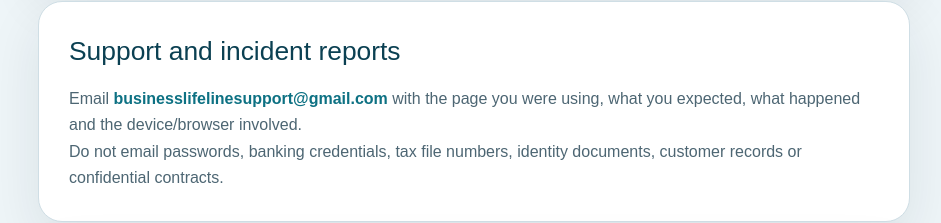
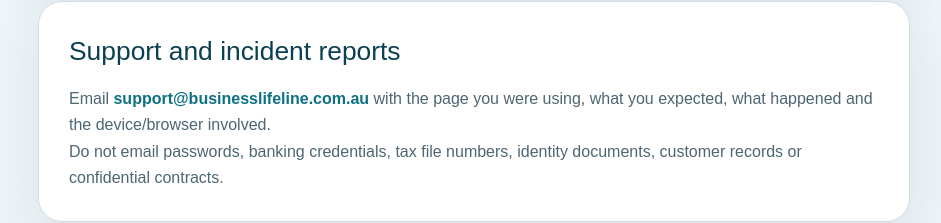
Before and after one commit to willywilburwonka333-gif/business-lifeline, a Next.js app: page /status in a window 1280 px wide. Shown: the part 1089-1312 px from the top of the page, without its empty margins (166-1107 px from the left). Built offline with nearby package versions, Linux system fonts and the light colour scheme; no server answers.

Commit message:
Use verified Business Lifeline domain email in src/app/status/page.tsx

```diff
--- a/src/app/status/page.tsx
+++ b/src/app/status/page.tsx
@@ -1,5 +1,6 @@
 import type { Metadata } from "next";
 import Link from "next/link";
+import { BUSINESS } from "@/lib/legal-content";
 
 export const metadata: Metadata = {
   title: "Service Status",
@@ -45,7 +46,7 @@
 
         <article className="service-status-card">
           <h2>Support and incident reports</h2>
-          <p>Email <a href="mailto:businesslifelinesupport@gmail.com">businesslifelinesupport@gmail.com</a> with the page you were using, what you expected, what happened and the device/browser involved.</p>
+          <p>Email <a href={`mailto:${BUSINESS.supportEmail}`}>{BUSINESS.supportEmail}</a> with the page you were using, what you expected, what happened and the device/browser involved.</p>
           <p>Do not email passwords, banking credentials, tax file numbers, identity documents, customer records or confidential contracts.</p>
         </article>
 
```
